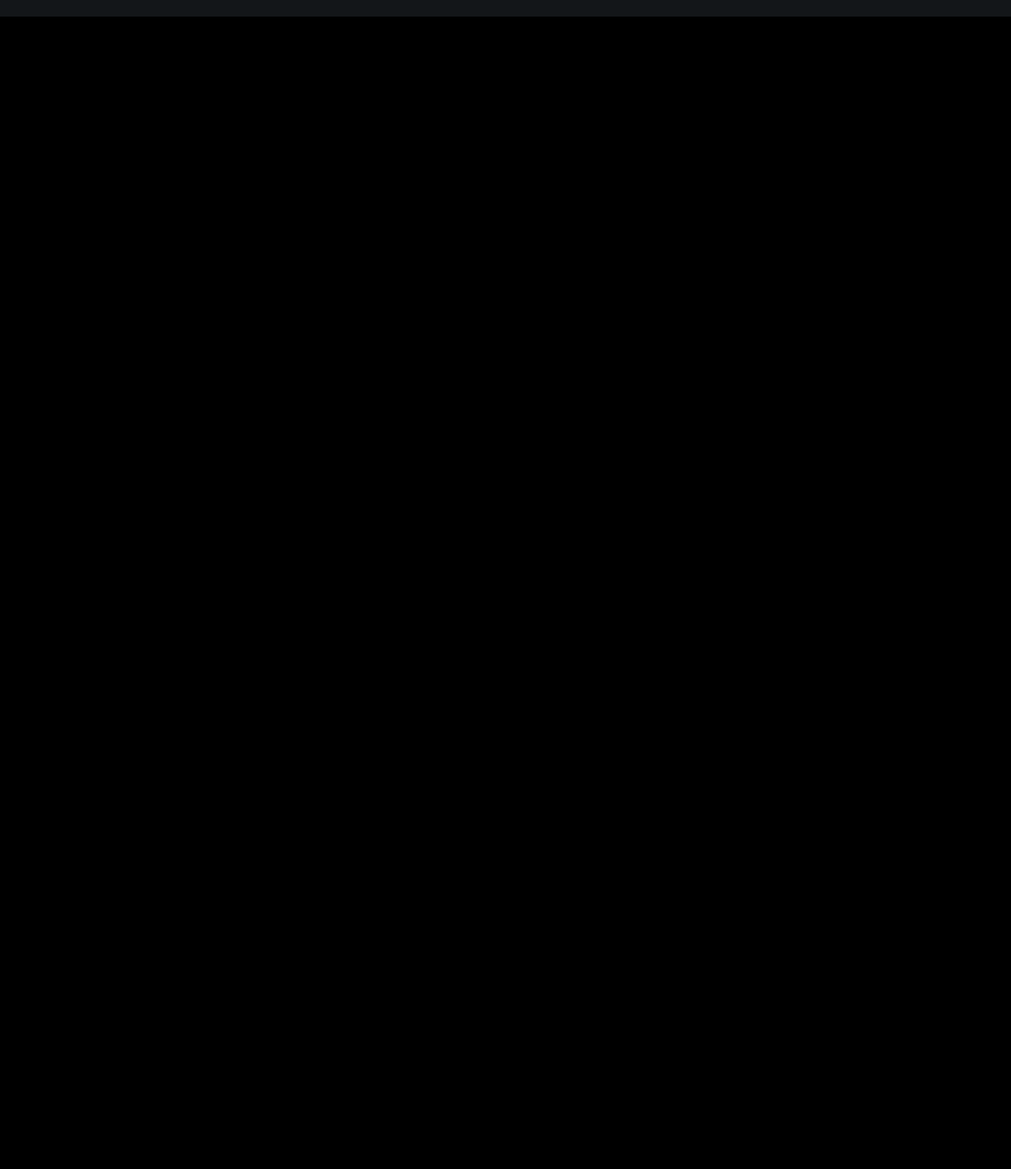
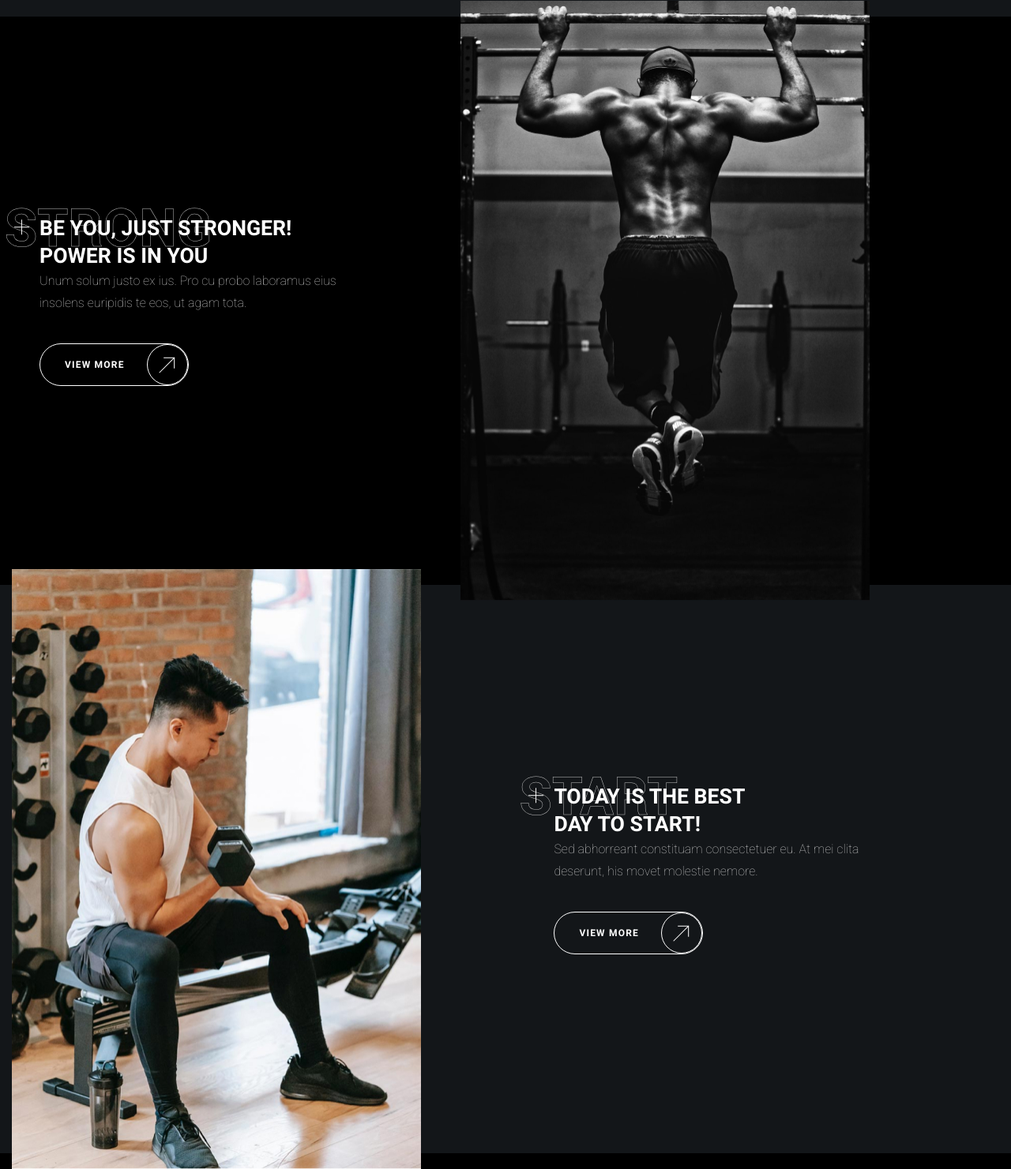
Before and after one commit to Medvedev-Anton/dowhile, a plain HTML site: page Html/index.html in a window 1280 px wide. Shown: the part 779-2260 px from the top of the page at 79% size. Before the commit the page ends 800 px from the top, so only its background shows below. Drawn offline with Linux system fonts and the light colour scheme.

Commit message:
add main

```diff
--- a/Css/style.css
+++ b/Css/style.css
@@ -58,7 +58,7 @@ body {
     padding-inline: var(--container-padding-x);
 }
 
-.visually--hidden {
+.visually-hidden {
     position: absolute !important;
     width: 1px !important;
     height: 1px !important;
@@ -76,6 +76,42 @@ h1, h2, h3, h4, h5, h6 {
     text-transform: uppercase;
 }
 
+.title-medium {
+    font-size: clamp(20px, 2.08vw, 40px);
+    line-height: 1.3;
+    color: var(--color-light);
+}
+
+.backdrop-title {
+    position: relative;
+    z-index: 2 ;
+}
+
+.backdrop-title::before {
+    content: '';
+    display: block;
+
+    position: absolute;
+    right: calc(100% + 8px);
+    color: var(--color-light);
+    width: 30px;
+    aspect-ratio: 1;
+    background: url('../Ico/plus.svg') center/contain no-repeat;
+}
+
+.backdrop-title::after {
+    content: attr(data-title);
+    position: absolute;
+    z-index: -1;
+    top: -0.4em;
+    left: -0.6em;
+    font-family: var(--font-family-accent);
+    font-size: 2.8em;
+    color: transparent;
+    -webkit-text-stroke: 0.5px var(--color-light-gray);
+    text-stroke: 1px var(--color-light-gray);
+}
+
 a, button, textarea, input, svg * {
     transition-duration: var(--transition-duration);
 }
@@ -90,6 +126,14 @@ a:hover {
     color: var(--color-light-gray);
 }
 
+p {
+    margin-block: 0;
+}
+
+p:not([class]):not(:last-child) {
+    margin-bottom: 24px;
+}
+
 .button {
     display: inline-flex;
     align-items: center;
@@ -99,11 +143,38 @@ a:hover {
     font-size: 12px;
     line-height: 2;
     letter-spacing: 1.2px;
+    text-decoration: none;
     text-transform: uppercase;
     font-weight: 700;
     background-color: var(--color-light);
     border: none;
     border-radius: var(--border-radius);
+}
+
+.button.transparent {
+    position: relative;
+    height: var(--input-height);
+    padding-left: 31px;
+    padding-right: 80px;
+    background-color: transparent;
+    border: var(--border);
+    align-items: center;
+}
+
+.button.transparent::after {
+    content: '';
+    position: absolute;
+    right: 0;
+    height: 100%;
+    aspect-ratio: 1;
+    background: url('../Ico/arrow-top-right.svg') center/70% no-repeat;
+    border: var(--border);
+    border-radius: 50%
+}
+
+.button.transparent:hover {
+    color: var(--color-dark-gray);
+    background-color: var(--color-light-gray);
 }
 
 .button:hover {
@@ -250,6 +321,47 @@ a:hover {
     transition-duration: var(--transition-duration);
 }
 
+.motivation__card {
+    display: flex;
+    justify-content: start;
+    align-items: center;
+    column-gap: clamp(30px, 10.42vw, 200px);
+}
+
+.motivation__card-description {
+    max-width: 400px;
+}
+
+.motivation__card-description:not(:last-child) {
+    margin-bottom: 37px;
+}
+
+.motivation__item:nth-child(even) {
+    background-color: var(--color-dark-alternate);
+}
+
+.motivation__item:nth-child(even) .motivation__card {
+    flex-direction: row-reverse;
+}
+
+.motivation__card-title:not(:last-child) {
+    margin-bottom: 14px;
+}
+
+.motivation__card-image {
+    margin-block: -60px;
+}
+
+.motivation__card-body {
+    padding-left: 35px;
+}
+
+@media (max-width:1919px) {
+    .motivation__card-image {
+        margin-block: -20px;
+    }
+}
+
 @media (max-width: 1024px) {
     .header {
         flex-wrap: wrap;
@@ -278,6 +390,16 @@ a:hover {
 
     .banner {
         row-gap: 10px;
+    }
+
+    .motivation__card {
+        padding-block: 50px;
+    }
+
+    .motivation__card-image {
+        min-width: 30%;
+        height: auto;
+        margin-block: 0;
     }
 }
 
@@ -310,4 +432,21 @@ a:hover {
     .banner__info::before {
         margin-right: 10px;
     }
+
+    .motivation__card, .motivation__item:nth-child(even) .motivation__card {
+        flex-direction: column-reverse;
+    }
+
+    .motivation__card {
+        padding-block: 30px;
+        row-gap: 30px;
+    }
+
+    .motivation__card-description:not(:last-child) {
+        margin-bottom: 20px;
+    }
+
+    .motivation__card-image {
+        max-width: 60%;
+    }
 }
--- a/Html/index.html
+++ b/Html/index.html
@@ -44,7 +44,7 @@
             </button>
             <button class="header__burger-button" type="button" title="Open menu"
             >
-            <span class="visually--hidden">Open menu</span>
+            <span class="visually-hidden">Open menu</span>
             <span class="header__burger-button-line"></span>
             <span class="header__burger-button-line"></span>
             <span class="header__burger-button-line"></span>
@@ -53,13 +53,13 @@
         </div>
     </header>
     <main class="content">
-        <h1 class="visually--hidden">Kropp Fitness Club</h1>
+        <h1 class="visually-hidden">Kropp Fitness Club</h1>
         <section class="banner">
-            <h2 class="visually--hidden">Upcoming events</h2>
+            <h2 class="visually-hidden">Upcoming events</h2>
             <div class="banner__body">
                 <div class="banner__info">
                     New event<br/>
-                    coming up / <time datetime="06-07">june 7</time>&nbsp;-&nbsp;<time datatime="06-13">13</time>
+                    coming up / <time datetime="06-07">&nbsp;june 7</time>&nbsp;-&nbsp;<time datatime="06-13">13</time>
                 </div>
                 <h3 class="banner__title">Crossfit</h3>
             </div>
@@ -83,6 +83,59 @@
             </ul>
         </div>
         </section>
+        <section class="motivation">
+            <h2 class="visually-hidden">Motivation</h2>
+            <ul class="motivation__list">
+                <li class="motivation__item">
+                    <div class="motivation__card container">
+                        <div class="motivation__card-body">
+                            <h3
+                            class="motivation__card-item backdrop-title title-medium"
+                            data-title="Strong"
+                            >
+                                Be you, just stronger!<br/>
+                                Power is in you
+                            </h3>
+                            <div class="motivation__card-description">
+                                <p>Unum solum justo ex ius. Pro cu probo laboramus eius insolens euripidis te eos, ut agam tota.</p>
+                            </div>
+                            <a href="#" class="motivation__card-button button transparent">
+                                View more
+                            </a>
+                        </div>
+                        <img
+                        src="../images/motivation/1.jpg"
+                        alt="A man pulling himself up on a horizontle bar"
+                        class="motivation__card-image"
+                        width="518" height="760" loading="lazy">
+                    </div>
+                </li>
+                <li class="motivation__item">
+                    <div class="motivation__card container">
+                        <div class="motivation__card-body">
+                            <h3
+                            class="motivation__card-item backdrop-title title-medium"
+                            data-title="Start"
+                            >
+                                Today is the best<br/>
+                                day to start!
+                            </h3>
+                            <div class="motivation__card-description">
+                                <p>Sed abhorreant constituam consectetuer eu. At mei clita deserunt, his movet molestie nemore.</p>
+                            </div>
+                            <a href="#" class="motivation__card-button button transparent">
+                                View more
+                            </a>
+                        </div>
+                        <img
+                        src="../images/motivation/2.jpg"
+                        alt="Man with dumbbells"
+                        class="motivation__card-image"
+                        width="518" height="760" loading="lazy">
+                    </div>
+                </li>
+            </ul>
+        </section>
     </main>
 </body>
 </html>
```
Also changed, not shown: Ico/arrow-top-right.svg (added), Ico/plus.svg (added), images/motivation/1.jpg (added), images/motivation/2.jpg (added).
